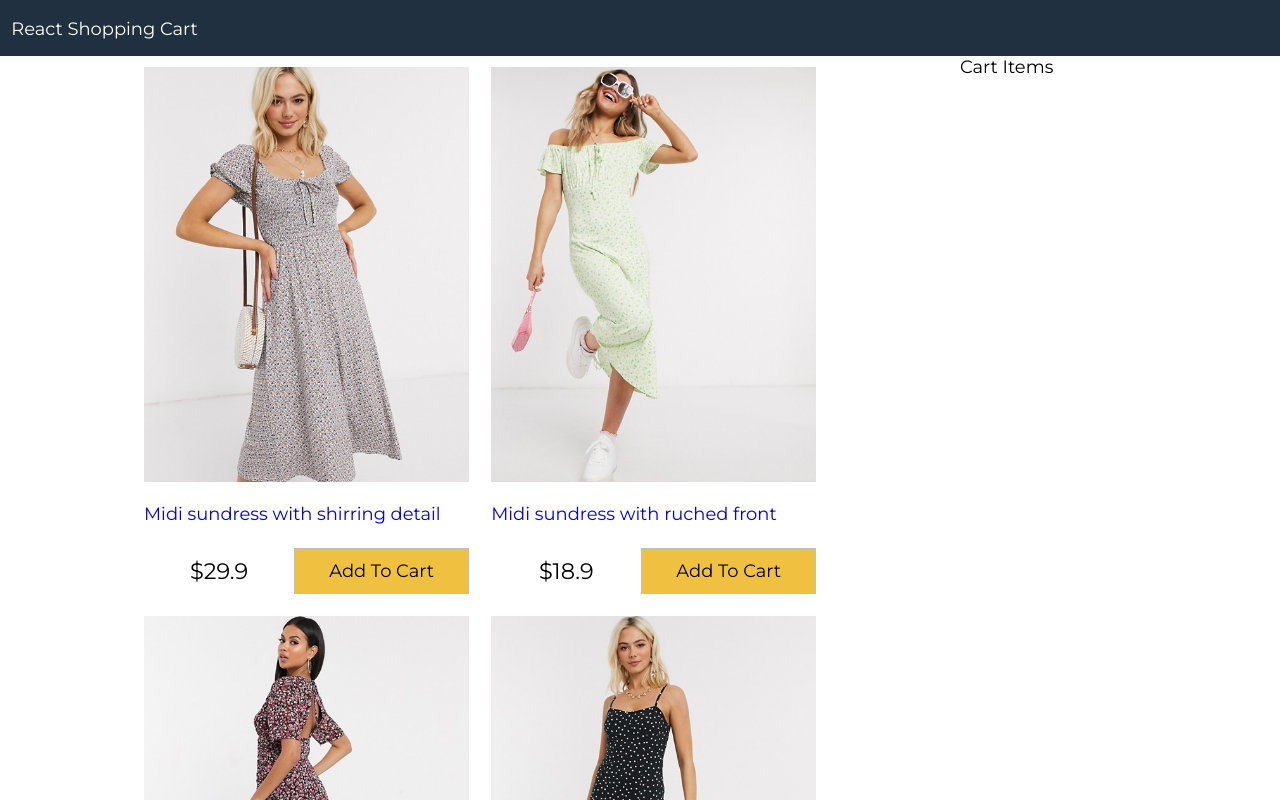
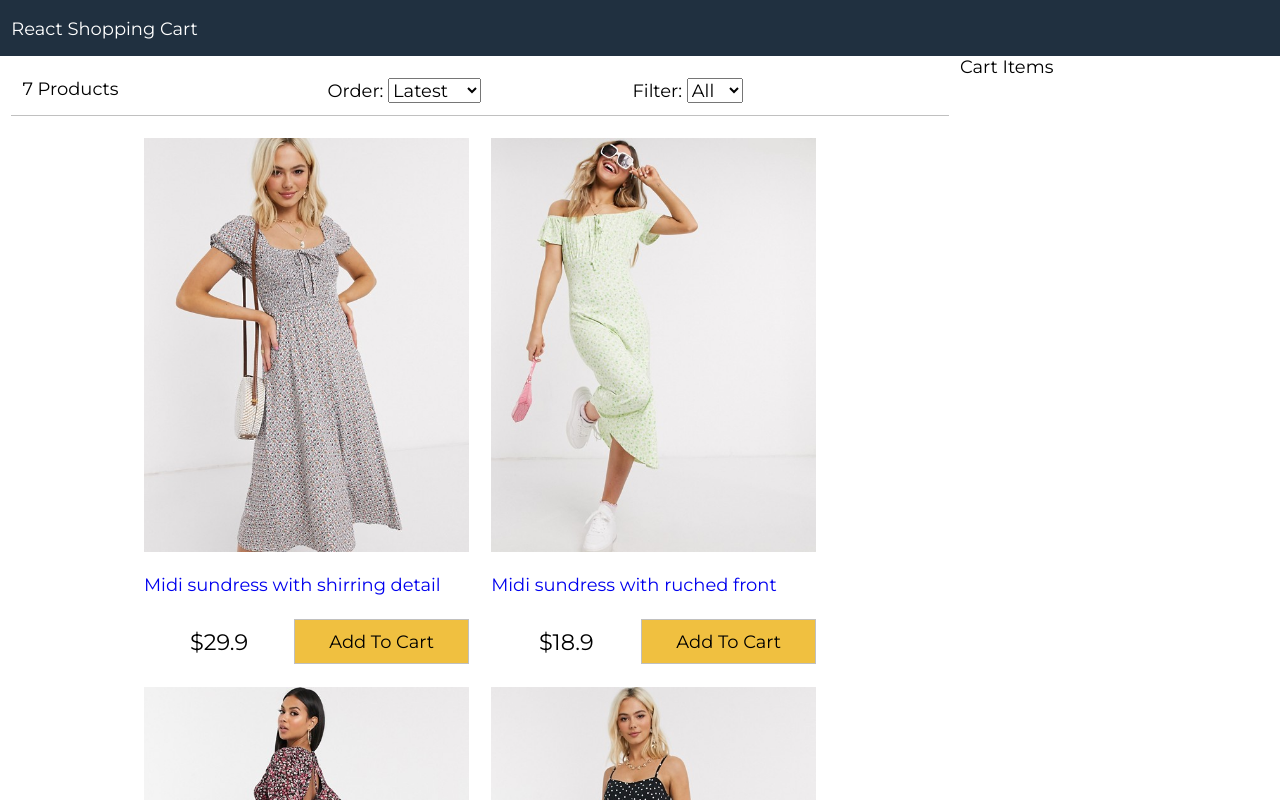
Before and after one commit to dflores2t/react-shopping-cart, a React (Create React App) app: page / in a window 1280 px wide. Shown: the top 800 px of the page. Built offline with nearby package versions, Linux system fonts and the light colour scheme.

Commit message:
filters-component

```diff
--- a/src/App.js
+++ b/src/App.js
@@ -1,6 +1,7 @@
 import { useState } from "react";
 import data from "./data.json";
-import Products from './components/Products';
+import Products from "./components/Products";
+import Filter from "./components/Filter";
 
 function App() {
   const [product, setProduct] = useState(data.products);
@@ -13,6 +14,39 @@ function App() {
     sorts: "",
   });
 
+  const sortProducts = (e) => {
+    const sort = e.target.value;
+    setProducts((state) =>({
+      sorts: sort,
+      products: state.products.slice()
+        .sort((a, b) =>
+          sort === "lowest"
+            ? a.price > b.price
+              ? 1
+              : -1
+            : sort === "highest"
+            ? a.price < b.price
+              ? 1
+              : -1
+            : a._id > b._id
+            ? 1
+            : -1
+        ),
+    }));
+  };
+  const filterProducts = (e) => {
+    if (e.target.value === "") {
+      setProducts({ sizes: e.target.value, products: data.products });
+    } else {
+      setProducts({
+        sizes: e.target.value,
+        products: data.products.filter(
+          (element) => element.availableSizes.indexOf(e.target.value) >= 0
+        ),
+      });
+    }
+  };
+
   return (
     <div className="grid-container">
       <header>
@@ -21,7 +55,15 @@ function App() {
       <main>
         <div className="content">
           <div className="main">
-            <Products products={products}/>
+            <Filter
+              count={products.length}
+              size={sizes}
+              sort={sorts}
+              filterProducts={filterProducts}
+              sortProducts={sortProducts}
+            />
+
+            <Products products={products} />
           </div>
           <div className="sidebar">Cart Items</div>
         </div>
--- /dev/null
+++ b/src/components/Filter.jsx
@@ -0,0 +1,33 @@
+export default function Filter({
+  count,
+  size,
+  sort,
+  filterProducts,
+  sortProducts,
+}) {
+  return (
+    <div className="filter">
+      <div className="filter-result">{count} Products</div>
+      <div className="filter-sort">
+        Order: {""}
+        <select value={sort} onChange={sortProducts}>
+          <option value="">Latest</option>
+          <option value="lowest">Lowest</option>
+          <option value="highest">Highest</option>
+        </select>
+      </div>
+      <div className="fliter-size">
+        Filter: {""}
+        <select value={size} onChange={filterProducts}>
+          <option value="">All</option>
+          <option value="XS">XS</option>
+          <option value="S">S</option>
+          <option value="M">M</option>
+          <option value="L">L</option>
+          <option value="XL">XL</option>
+          <option value="XXL">XXL</option>
+        </select>
+      </div>
+    </div>
+  );
+}
--- a/src/components/Products.jsx
+++ b/src/components/Products.jsx
@@ -1,7 +1,6 @@
 import formatCurrency from "../utils";
 
 export default function Products({products}) {
-    console.log('component', products)
   return (
     <div>
       <ul className="products">
--- a/src/data.json
+++ b/src/data.json
@@ -47,6 +47,14 @@
       "description": "This is for all the latest trends, no matter who you are, where you’re from and what you’re up to. Exclusive to ASOS, our universal brand is here for you, and comes in all our fit ranges: ASOS Curve, Tall, Petite and Maternity. Created by us, styled by you.",
       "availableSizes": ["XL", "XXL"],
       "price": 49.9
+    },
+    {
+      "_id": "dress7",
+      "image": "/images/dress6.jpg",
+      "title": "Este producto es mio de mi propiedad",
+      "description": "Probando creacion de nuevo productos bla bla, no matter who you are, where you’re from and what you’re up to. Exclusive to ASOS, our universal brand is here for you, and comes in all our fit ranges: ASOS Curve, Tall, Petite and Maternity. Created by us, styled by you.",
+      "availableSizes": ["XL", "XXL"],
+      "price": 99.9
     }
   ]
 }
--- a/src/index.css
+++ b/src/index.css
@@ -18,11 +18,11 @@ code {
 :root {
   --Fondo: #203040;
   --Texto: #ffffff;
-  --hoverLink:#ff8000;
+  --hoverLink: #ff8000;
   --botonBorderColor: #c0c0c0;
-  --botonBackground:#f0f0f0;
-  --botonPrimary:#f0c040;
-  --botonHoverBorder:#808080;
+  --botonBackground: #f0f0f0;
+  --botonPrimary: #f0c040;
+  --botonHoverBorder: #808080;
 }
 html {
   font-size: 70%;
@@ -35,7 +35,11 @@ body,
   margin: 0;
 }
 
-body,input,select,button,textarea{
+body,
+input,
+select,
+button,
+textarea {
   font-size: 1.6rem;
   font-family: Montserrat, Arial, Helvetica, sans-serif;
 }
@@ -43,18 +47,19 @@ body,input,select,button,textarea{
 /* Grid */
 .grid-container {
   display: grid;
-  grid-template-areas: "header"
-  "main"
-  "footer";
+  grid-template-areas:
+    "header"
+    "main"
+    "footer";
   grid-template-rows: 5rem 1fr 5rem;
   grid-template-columns: 1fr;
   height: 100%;
 }
-a{
+a {
   text-decoration: none;
 }
-a:hover{
-  color:var(--hoverLink);
+a:hover {
+  color: var(--hoverLink);
 }
 header {
   grid-area: header;
@@ -80,20 +85,19 @@ footer {
   align-items: center;
 }
 
-.content{
+.content {
   display: flex;
   flex-wrap: wrap;
 }
-.main{
-  flex:3 60rem;
+.main {
+  flex: 3 60rem;
 }
-.sidebar{
-  flex:1 20rem;
+.sidebar {
+  flex: 1 20rem;
 }
 
-
 /* SECCION PRODUCTS */
-.products{
+.products {
   display: flex;
   flex-wrap: wrap;
   justify-content: center;
@@ -102,7 +106,7 @@ footer {
   margin: 0;
   list-style-type: none;
 }
-.products li{
+.products li {
   flex: 0 1 29rem;
   height: 47rem;
   padding: 1rem;
@@ -114,32 +118,45 @@ footer {
   justify-content: space-between;
   height: 100%;
 }
-.product img{
+.product img {
   max-width: 37rem;
   max-height: 37rem;
 }
-.product-price{
+.product-price {
   display: flex;
   justify-content: space-between;
   align-items: center;
 }
-.product-price div,.product-price button{
+.product-price div,
+.product-price button {
   text-align: center;
-  flex:1;
+  flex: 1;
 }
-.product-price div{
+.product-price div {
   font-size: 2rem;
 }
-.button{
+.button {
   padding: 1rem;
   border: 0.1rem var(--botonBorderColor) solid;
   background-color: var(--botonBackground);
   cursor: pointer;
 }
 
-.button:hover{
+.button:hover {
   border: 0.1rem #808080 solid;
 }
-.button.primary{
+.button.primary {
   background-color: var(--botonPrimary);
 }
+
+/* filter section */
+.filter {
+  display: flex;
+  justify-content: space-between;
+  padding: 1rem;
+  margin: 1rem;
+  border-bottom: 0.1rem var(--botonBorderColor) solid;
+}
+.filter div {
+  flex:1;
+}
```
